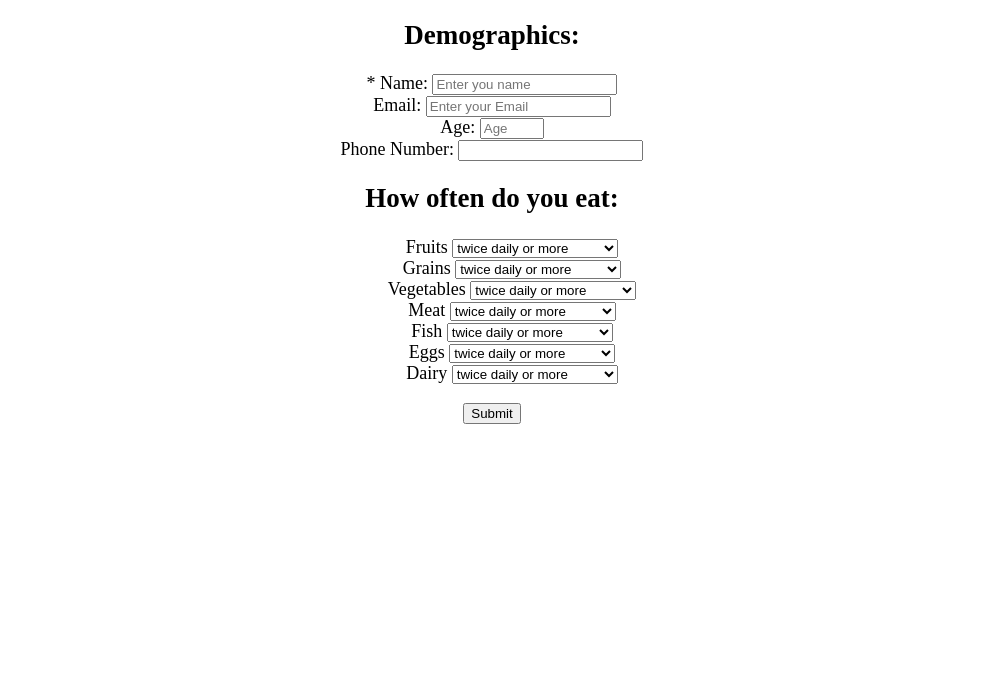
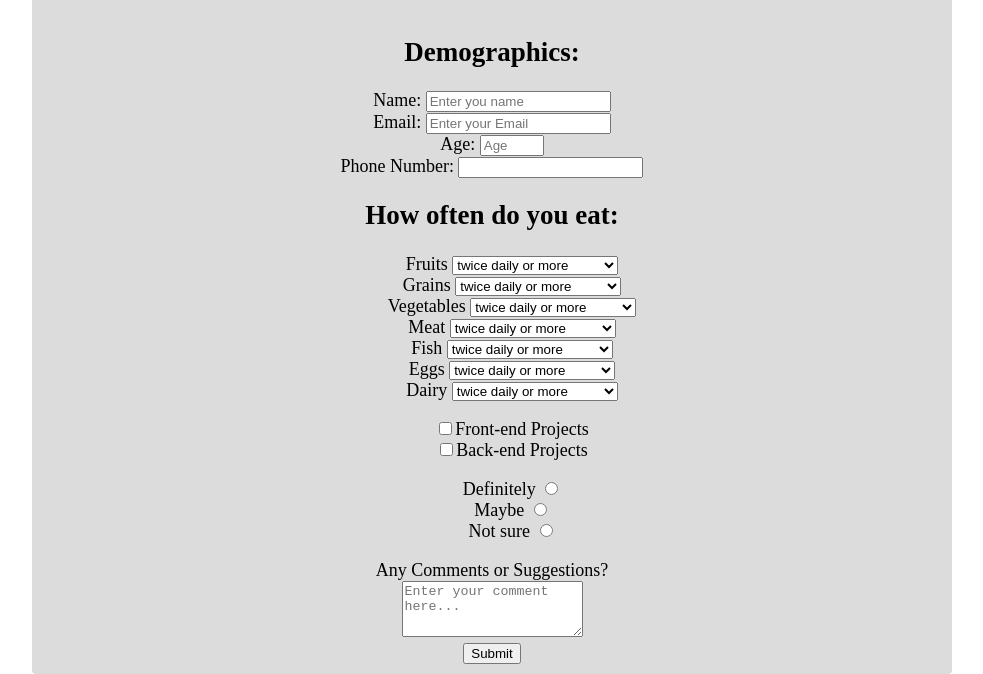
Before and after one commit to joaomfds/SurveyForm, a plain HTML site: page index.html in a window 1280 px wide. Shown: the part 143-817 px from the top of the page, without its empty margins (156-1139 px from the left). Drawn offline with Linux system fonts and the light colour scheme; a script that the page names is missing.

Commit message:
opened in lmde

```diff
--- a/index.css
+++ b/index.css
@@ -7,7 +7,7 @@ body {
     font-size: 18px;
 }
 
-#form {
+#survey-form {
     background-color: rgba(220, 220, 220);
     margin: 0 auto;
     border-radius: 4px;
--- a/index.html
+++ b/index.html
@@ -2,7 +2,6 @@
 <html lang="en">
 
 <head>
-  <div>Testing</div>
   <!--  Meta  -->
   <meta charset="UTF-8" />
   <!--  Styles  -->
@@ -16,7 +15,7 @@
   <form id="survey-form">
     <h2 id="subtitle">Demographics:</h2>
     <div>
-      <label id="name-label" for="name">* Name: </label>
+      <label id="name-label" for="name">Name: </label>
       <input type="text" id="name" name="user_name" required placeholder="Enter you name">
     </div>
     <div>
@@ -119,10 +118,53 @@
           </select>
         </li>
       </ul>
-      <input type="submit" value="Submit">
     </div>
+    <div>
+
+
+      <ul id="preferences" style="list-style: none;">
+        <li class="checkbox">
+          <label>
+            <input name="prefer" value="1" type="checkbox" class="userRatings">Front-end Projects</label>
+        </li>
+        <li class="checkbox">
+          <input name="prefer" value="2" type="checkbox" class="userRatings">Back-end Projects</li>
+      </ul>
+
+
+      <ul style="list-style: none;">
+        <li class="radio">
+          <label>Definitely
+            <input name="radio-buttons" value="1" type="radio" class="userRatings">
+          </label>
+        </li>
+        <li class="radio">
+          <label>Maybe
+            <input name="radio-buttons" value="2" type="radio" class="userRatings">
+          </label>
+        </li>
+        <li class="radio">
+          <label>Not sure
+            <input name="radio-buttons" value="3" type="radio" class="userRatings">
+          </label>
+        </li>
+      </ul>
+
+    </div>
+
+
+    <div class="rowTab">
+      <div class="labels">
+        <label for="comments">Any Comments or Suggestions?</label>
+      </div>
+      <div class="rightTab">
+        <textarea id="comments" class="input-field" style="height:50px;resize:vertical;" name="comment" placeholder="Enter your comment here..."></textarea>
+      </div>
+    </div>
+    <button id="submit" type="submit">Submit</button>
   </form>
-  <div></div>
+
+
   <!-- Scripts -->
   <script src="scripts/index.js"></script>
 </body>
```
